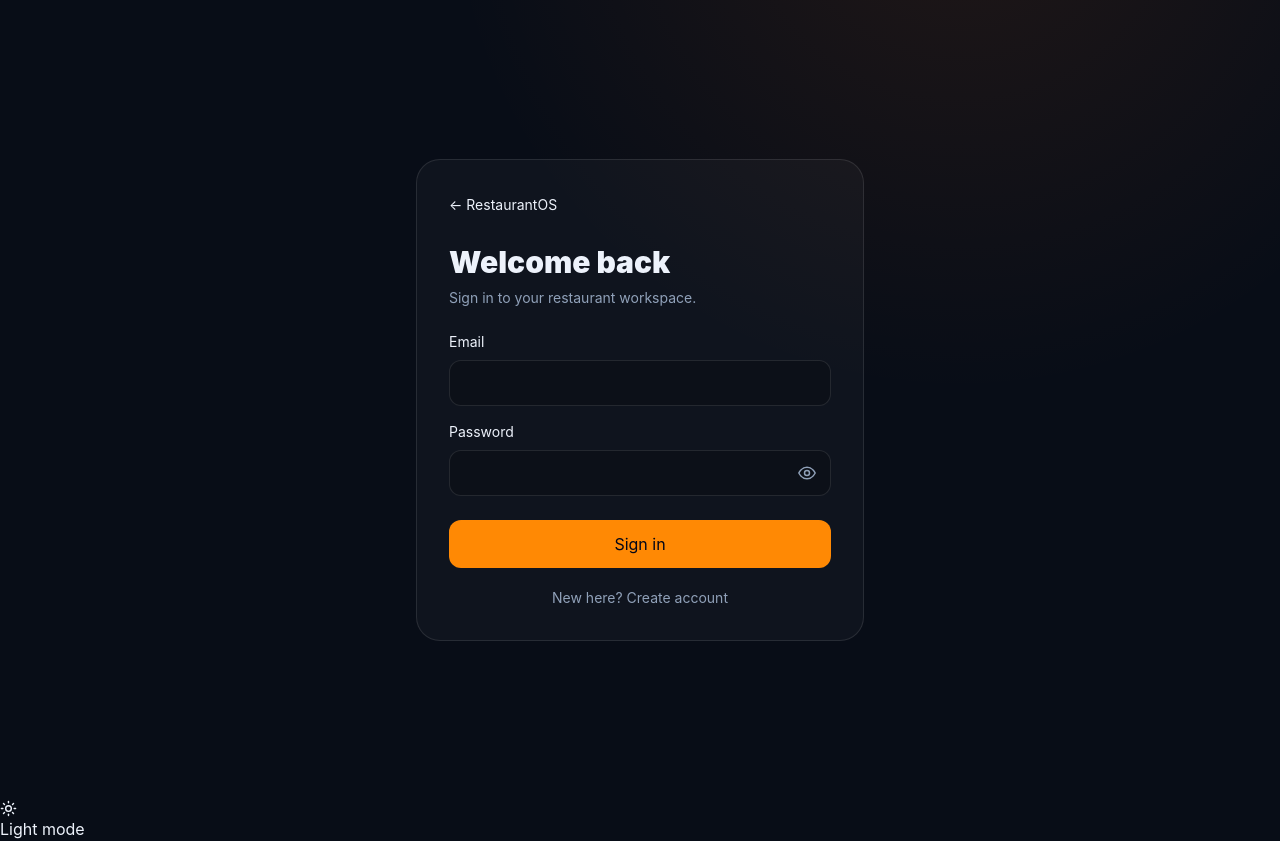
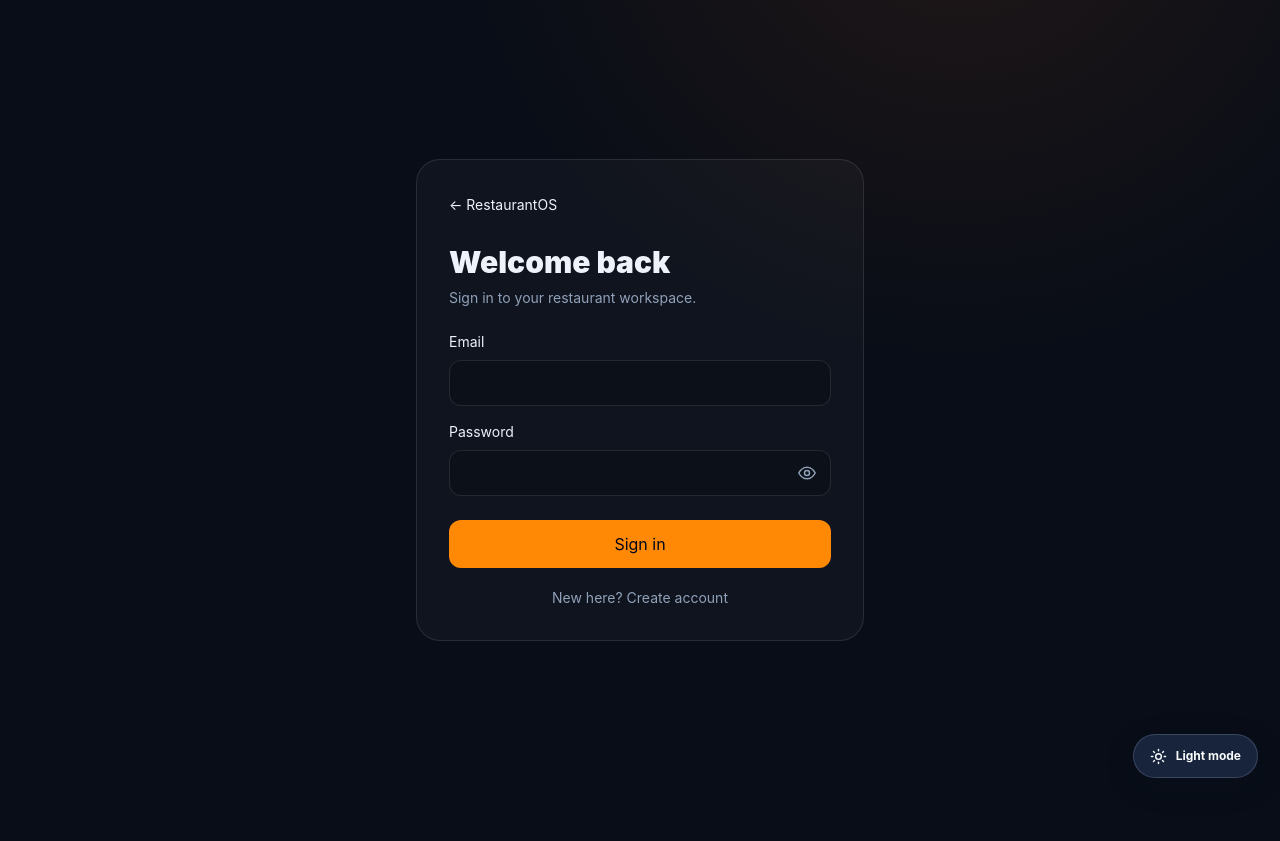
Before and after one commit to hyderwork/restaurant-os, a Next.js app: page /login in a window 1280 px wide. After the commit the page ends 800 px from the top, so only its background shows below. Built offline with nearby package versions, Linux system fonts and the light colour scheme; no server answers.

Commit message:
Add light theme styles and floating theme toggle

```diff
--- a/src/app/globals.css
+++ b/src/app/globals.css
@@ -17,3 +17,118 @@ button,input,select,textarea{font:inherit}a{color:inherit;text-decoration:none}b
 .stat-card{border:1px solid #ffffff12;border-radius:18px;background:linear-gradient(145deg,#ffffff09,#ffffff02);padding:20px}.stat-card p{color:#91a0b8;font-size:12px}.stat-card strong{display:block;margin-top:10px;font-size:clamp(20px,2vw,28px);font-weight:850;letter-spacing:-.04em}
 details>summary::-webkit-details-marker{display:none}input[type=checkbox]{accent-color:#fb923c}
 @media(max-width:767px){.admin-sidebar nav{padding-bottom:3px}.admin-sidebar{padding-bottom:14px}.page-heading{align-items:flex-start}}
+
+
+/* Global light theme */
+html[data-theme="light"] {
+  color-scheme: light;
+  --canvas: #f3f6fb;
+  --panel: #ffffff;
+  --muted: #64748b;
+}
+html[data-theme="light"] body {
+  background: radial-gradient(ellipse at 75% -15%, rgba(249,115,22,.08), transparent 38%), #f3f6fb;
+  color: #17243b;
+}
+html[data-theme="light"] .admin-sidebar {
+  background: linear-gradient(180deg,#ffffff 0%,#f7f9fc 100%);
+  border-color: #e2e8f0;
+  color: #17243b;
+}
+html[data-theme="light"] .admin-topbar {
+  background: rgba(255,255,255,.88);
+  border-color: #e2e8f0;
+}
+html[data-theme="light"] .panel,
+html[data-theme="light"] .stat-card {
+  border-color: #e2e8f0;
+  background: #ffffff;
+  box-shadow: 0 12px 35px rgba(15,23,42,.045);
+}
+html[data-theme="light"] .field {
+  border-color: #d8e0eb;
+  background: #ffffff;
+  color: #17243b;
+}
+html[data-theme="light"] .field::placeholder { color: #94a3b8; }
+html[data-theme="light"] .field-label,
+html[data-theme="light"] .section-heading p,
+html[data-theme="light"] .stat-card p,
+html[data-theme="light"] .page-heading p:not(.eyebrow) { color: #64748b; }
+html[data-theme="light"] .section-heading h2,
+html[data-theme="light"] .page-heading h1 { color: #17243b; }
+html[data-theme="light"] .nav-link { color: #526078; }
+html[data-theme="light"] .nav-link:hover,
+html[data-theme="light"] .nav-link:focus-visible {
+  border-color: #e2e8f0;
+  background: #eef2f7;
+  color: #17243b;
+}
+html[data-theme="light"] .btn-secondary {
+  border-color: #dbe3ed;
+  background: #ffffff;
+  color: #334155;
+}
+html[data-theme="light"] .count-pill {
+  border-color: #e2e8f0;
+  background: #f1f5f9;
+  color: #475569;
+}
+html[data-theme="light"] .product-thumb {
+  border-color: #fed7aa;
+  background: #fff7ed;
+  color: #c2410c;
+}
+html[data-theme="light"] .avatar-mark {
+  border-color: #e2e8f0;
+  background: #f1f5f9;
+  color: #c2410c;
+}
+html[data-theme="light"] .brand-mark { box-shadow: 0 8px 24px #f9731620; }
+html[data-theme="light"] .eyebrow { color: #c2410c; }
+html[data-theme="light"] details,
+html[data-theme="light"] table { color: #334155; }
+html[data-theme="light"] .text-white { color: #17243b !important; }
+html[data-theme="light"] .text-slate-100,
+html[data-theme="light"] .text-slate-200 { color: #334155 !important; }
+html[data-theme="light"] .text-slate-300,
+html[data-theme="light"] .text-slate-400 { color: #64748b !important; }
+html[data-theme="light"] [class*="bg-[#080"],
+html[data-theme="light"] [class*="bg-[#0a"],
+html[data-theme="light"] [class*="bg-[#0b"],
+html[data-theme="light"] [class*="bg-[#0d"],
+html[data-theme="light"] [class*="bg-[#101"],
+html[data-theme="light"] [class*="bg-[#111"],
+html[data-theme="light"] [class*="bg-[#121"],
+html[data-theme="light"] [class*="bg-[#151"] {
+  background-color: #ffffff !important;
+}
+.theme-toggle {
+  position: fixed;
+  right: 22px;
+  bottom: 22px;
+  z-index: 1000;
+  display: inline-flex;
+  align-items: center;
+  gap: 9px;
+  min-height: 44px;
+  border: 1px solid rgba(148,163,184,.28);
+  border-radius: 999px;
+  padding: 0 16px;
+  background: #17243b;
+  color: #f8fafc;
+  box-shadow: 0 8px 28px rgba(15,23,42,.22);
+  font-size: 12px;
+  font-weight: 750;
+  transition: transform .18s ease, background .18s ease, box-shadow .18s ease;
+}
+.theme-toggle:hover { transform: translateY(-2px); box-shadow: 0 12px 32px rgba(15,23,42,.28); }
+html[data-theme="light"] .theme-toggle {
+  border-color: #dbe3ed;
+  background: #ffffff;
+  color: #17243b;
+  box-shadow: 0 8px 28px rgba(15,23,42,.12);
+}
+@media(max-width:640px) {
+  .theme-toggle { right: 14px; bottom: 14px; min-height: 42px; padding: 0 13px; }
+}
```
